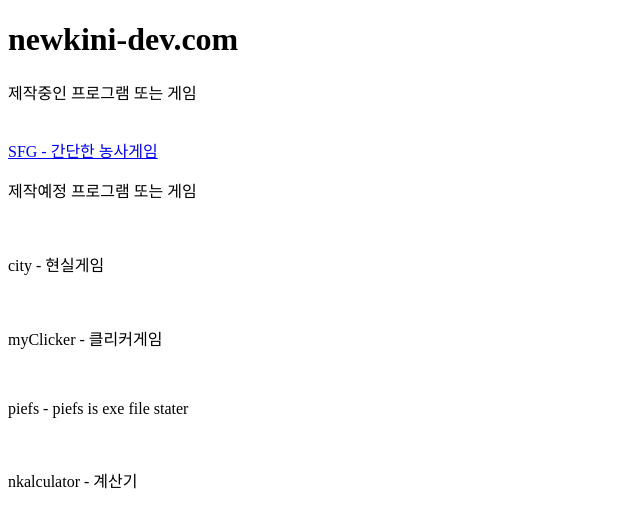
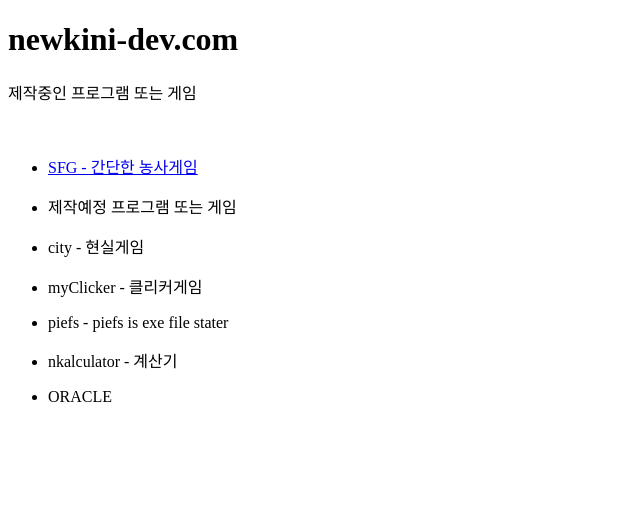
Before and after one commit to newkincode/site, a SvelteKit app: page / in a window 1280 px wide. Shown: the top 528 px of the page, without its empty margins (0-640 px from the left). Built offline with nearby package versions, Linux system fonts and the light colour scheme.

Commit message:
Update +page.svelte

```diff
--- a/src/routes/+page.svelte
+++ b/src/routes/+page.svelte
@@ -1,8 +1,13 @@
 <h1>newkini-dev.com</h1>
 <p>제작중인 프로그램 또는 게임</p><br>
-<a href="/sfg">SFG - 간단한 농사게임</a><br>
-<p>제작예정 프로그램 또는 게임</p><br>
-<p>city - 현실게임</p><br>
-<p>myClicker - 클리커게임</p><br>
-<p>piefs - piefs is exe file stater</p><br>
-<p>nkalculator - 계산기</p>
+<ul>
+    <li><a href="/sfg">SFG - 간단한 농사게임</a></li>
+</ul>
+<ul>
+    <li><p>제작예정 프로그램 또는 게임</p></li>
+    <li><p>city - 현실게임</p></li>
+    <li><p>myClicker - 클리커게임</p></li>
+    <li><p>piefs - piefs is exe file stater</p></li>
+    <li><p>nkalculator - 계산기</p></li>
+    <li>ORACLE</li>
+</ul>
```
